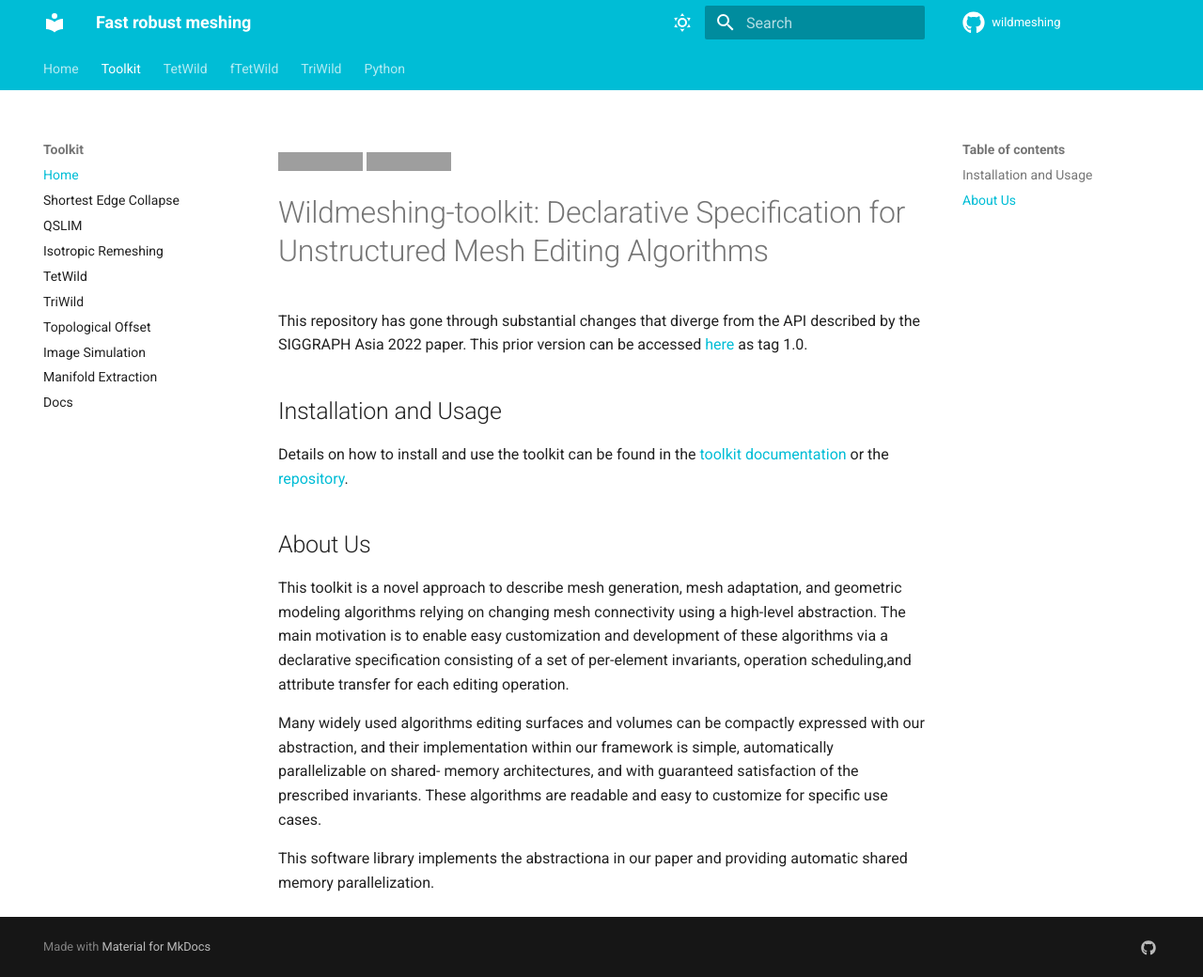
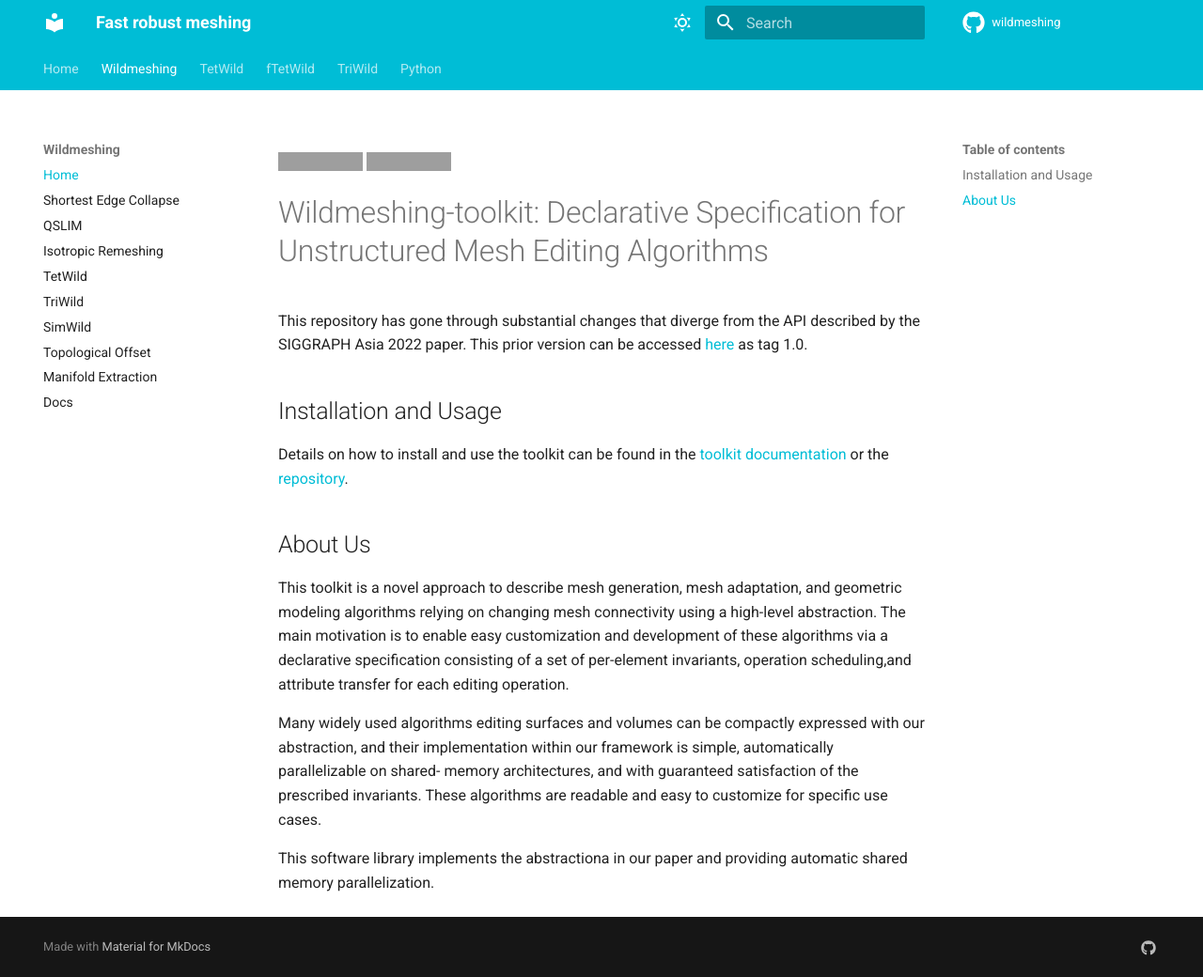
Before and after one commit to wildmeshing/wildmeshing.github.io, an MkDocs documentation site: the page built from doc/wildmeshing.md, in a window 1280 px wide and 1040 px high. Shown: the whole window at 94% size. Built offline with MkDocs 1.6.1 and Material for MkDocs 9.7.7, drawn with Linux system fonts in a browser that asks for light colours; comment, search, counter and statistics services are not loaded; grey boxes are pictures that could not be loaded.

Commit message:
Update component name to SimWild.

```diff
--- a/mkdocs.yml
+++ b/mkdocs.yml
@@ -89,15 +89,15 @@ extra_javascript:
   - https://cdn.jsdelivr.net/npm/mathjax@3/es5/tex-mml-chtml.js
 nav:
   - Home: index.md
-  - Toolkit:
-      - Home: toolkit.md
+  - Wildmeshing:
+      - Home: wildmeshing.md
       - Shortest Edge Collapse: toolkit_specs/shortest_edge_collapse_spec.md
       - QSLIM: toolkit_specs/qslim_spec.md
       - Isotropic Remeshing: toolkit_specs/isotropic_remeshing_spec.md
       - TetWild: toolkit_specs/tetwild_spec.md
       - TriWild: toolkit_specs/triwild_spec.md
+      - SimWild: toolkit_specs/simwild_spec.md
       - Topological Offset: toolkit_specs/topological_offset_spec.md
-      - Image Simulation: toolkit_specs/image_simulation_spec.md
       - Manifold Extraction: toolkit_specs/manifold_extraction_spec.md
       - Docs: https://wildmeshing.github.io/wildmeshing-toolkit/index.html
   - TetWild: tetwild.md
```
Also changed, not shown: doc/wildmeshing.md (renamed from doc/toolkit.md).
